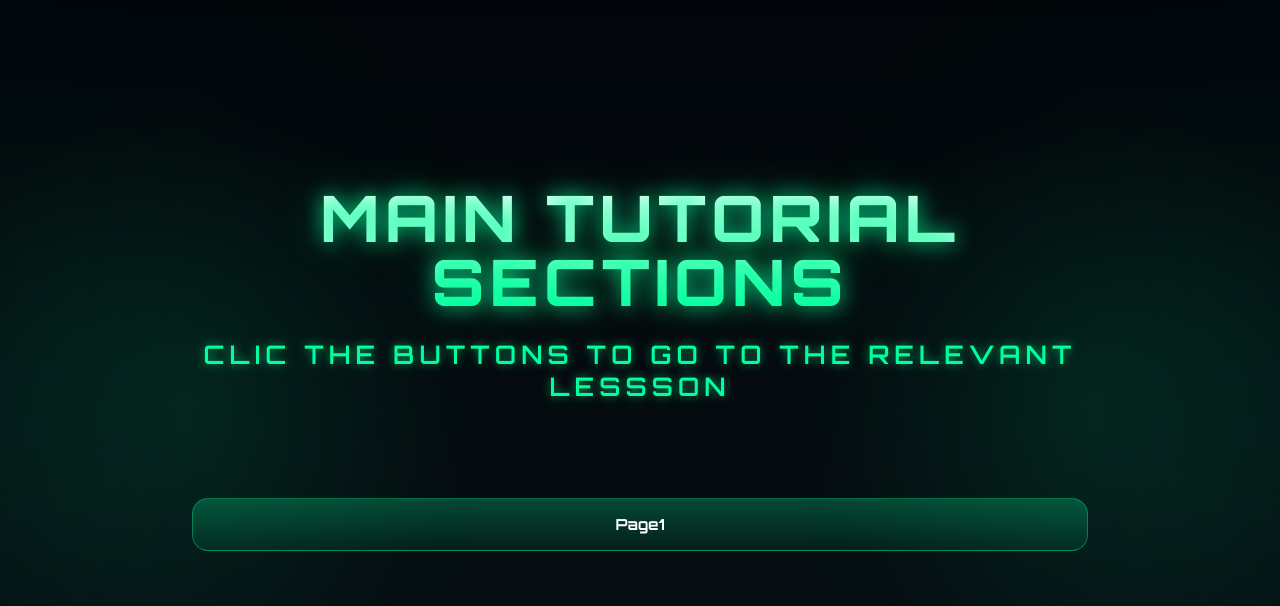
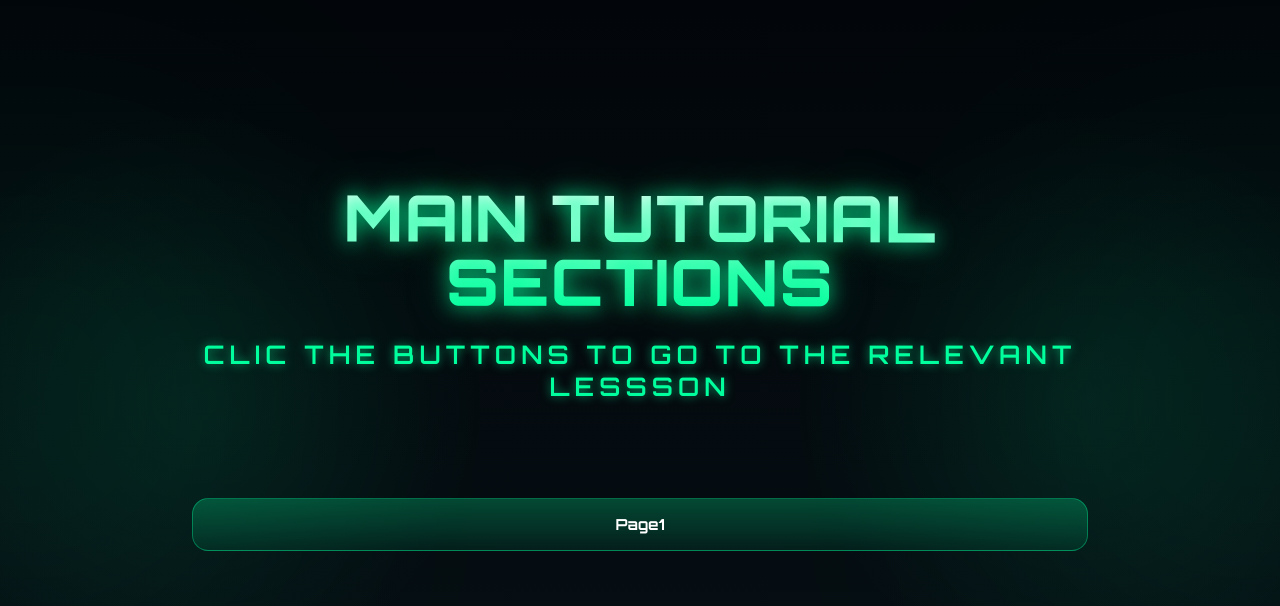
Before and after one commit to sniffowomo/sveltejs-kit-template-default-f7yqdqb91, a SvelteKit app: page / in a window 1280 px wide. In both pictures the pointer is over the element "MAIN TUTORIAL SECTIONS". Shown: the top 606 px of the page. Built offline with nearby package versions, Linux system fonts and the light colour scheme.

Commit message:
hover aprinmgy

```diff
--- a/src/routes/pussy.css
+++ b/src/routes/pussy.css
@@ -199,8 +199,14 @@ h1 {
   color: transparent;
 
   text-shadow: 0 0 20px rgba(0, 255, 157, 0.8), 0 0 50px rgba(0, 255, 157, 0.3);
+  transition: letter-spacing 0.3s cubic-bezier(0.34, 1.56, 0.64, 1),
+    transform 0.3s cubic-bezier(0.34, 1.56, 0.64, 1);
 }
 
+h1:hover {
+  letter-spacing: 1.5px;
+  transform: rotate(0.1deg);
+}
 h2 {
   font-family: var(--font-display);
   font-size: clamp(1rem, 2vw, 1.8rem);
```
